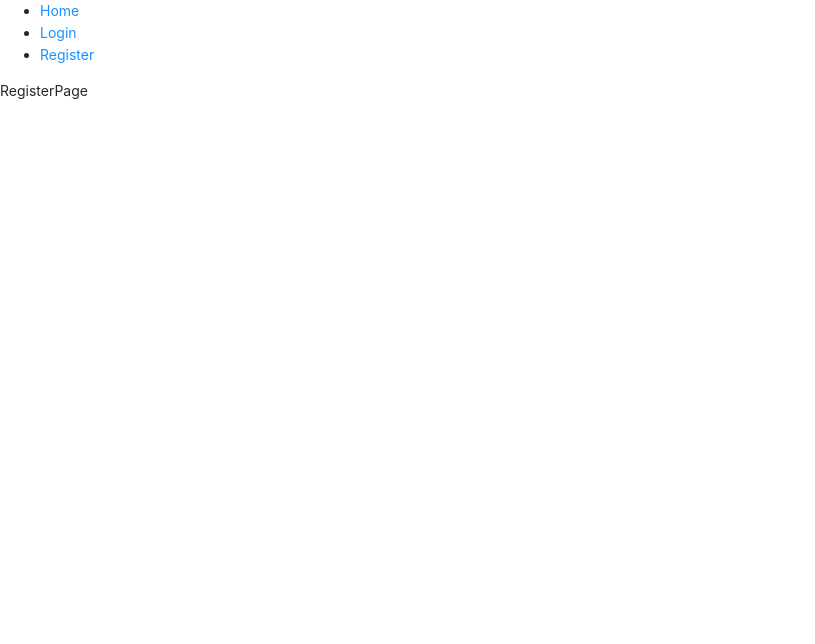
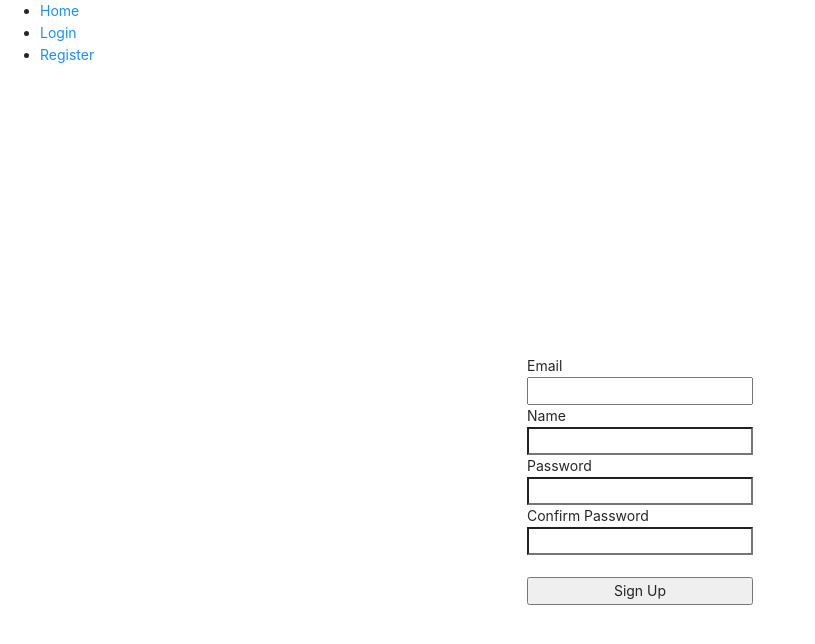
Before and after one commit to dembbuto/JA_boiler-plate, a React (Create React App) app in the folder client/: page /register in a window 1280 px wide. Shown: the top 644 px of the page, without its empty margins (0-815 px from the left). Built offline with nearby package versions, Linux system fonts and the light colour scheme.

Commit message:
회원가입 페이지

```diff
--- a/client/package.json
+++ b/client/package.json
@@ -45,5 +45,11 @@
       "last 1 firefox version",
       "last 1 safari version"
     ]
+  },
+  "devDependencies": {
+    "eslint": "^7.25.0",
+    "eslint-config-prettier": "^8.3.0",
+    "eslint-plugin-prettier": "^3.4.0",
+    "prettier": "^2.2.1"
   }
 }
--- a/client/src/_actions/types.js
+++ b/client/src/_actions/types.js
@@ -1 +1,2 @@
-export const LOGIN_USER = "login_user"
+export const LOGIN_USER = 'login_user';
+export const REGISTER_USER = 'register_user';
--- a/client/src/_actions/user_action.js
+++ b/client/src/_actions/user_action.js
@@ -1,14 +1,24 @@
-import axios from 'axios'
-import {
-  LOGIN_USER
-} from './types'
+import axios from 'axios';
+import { LOGIN_USER, REGISTER_USER } from './types';
 
 export function loginUser(dataTosubmit) {
-  const request = axios.post('/api/users/login', dataTosubmit)
-  .then(response => response.data)
+	const request = axios
+		.post('/api/users/login', dataTosubmit)
+		.then(response => response.data);
 
-  return {
-    type: LOGIN_USER,
-    payload: request
-  }
+	return {
+		type: LOGIN_USER,
+		payload: request,
+	};
 }
+
+export function registerUser(dataTosubmit) {
+	const request = axios
+		.post('/api/users/register', dataTosubmit)
+		.then(response => response.data);
+
+	return {
+		type: REGISTER_USER,
+		payload: request,
+	};
+}
--- a/client/src/_reducers/user_reducer.js
+++ b/client/src/_reducers/user_reducer.js
@@ -1,14 +1,14 @@
-import {
-  LOGIN_USER
-} from '../_actions/types'
+import { LOGIN_USER, REGISTER_USER } from '../_actions/types';
 
 export default function (state = {}, action) {
-  switch (action.type) {
-    case LOGIN_USER:
-      return {...state, loginSuccess: action.payload}
-      break;
+	switch (action.type) {
+		case LOGIN_USER:
+			return { ...state, loginSuccess: action.payload };
 
-    default:
-      return state
-  }
+		case REGISTER_USER:
+			return { ...state, register: action.payload };
+
+		default:
+			return state;
+	}
 }
--- a/client/src/components/views/RegisterPage/RegisterPage.js
+++ b/client/src/components/views/RegisterPage/RegisterPage.js
@@ -1,9 +1,76 @@
-import React from 'react'
+import React, { useState } from 'react'
+import { useDispatch } from 'react-redux'
+import { registerUser } from '../../../_actions/user_action'
 
-function RegisterPage() {
+function RegisterPage(props) {
+  const dispatch = useDispatch()
+
+  const [Email, setEmail] = useState('')
+  const [Password, setPassword] = useState('')
+  const [Name, setName] = useState('')
+  const [ConfirmPassword, setConfirmPassword] = useState('')
+
+  const onEmailHandler = (event) => {
+    setEmail(event.currentTarget.value)
+  }
+
+  const onNameHandler = (event) => {
+    setName(event.currentTarget.value)
+  }
+
+  const onPasswordHandler = (event) => {
+    setPassword(event.currentTarget.value)
+  }
+
+  const onConfirmPasswordHandler = (event) => {
+    setConfirmPassword(event.currentTarget.value)
+  }
+
+  const onSubmitHandler = (event) => {
+    event.preventDefault()
+
+    if(Password !== ConfirmPassword) {
+      return alert('비밀번호와 비밀번호 확인은 같아야 합니다.')
+    }
+
+    let body = {
+      email: Email,
+      password: Password,
+
+    }
+
+    dispatch(registerUser(body))
+      .then(response => {
+        if (response.payload.success) {
+          props.history.push('/login')
+        } else {
+          alert('Failed to sign up')
+        }
+      })
+
+  }
+
   return (
-    <div>
-      RegisterPage
+    <div style={{
+      display: 'flex', justifyContent: 'center', alignItems: 'center', width: '100%', height: '100vh'
+    }}>
+      <form style={{ display: 'flex', flexDirection: 'column'}}
+        onSubmit={onSubmitHandler}
+      >
+        <label>Email</label>
+        <input type="email" value={Email} onChange={onEmailHandler} />
+
+        <label>Name</label>
+        <input type="text" value={Name} onChange={onNameHandler} />
+
+        <label>Password</label>
+        <input type="password" value={Password} onChange={onPasswordHandler} />
+
+        <label>Confirm Password</label>
+        <input type="password" value={ConfirmPassword} onChange={onConfirmPasswordHandler} />
+        <br />
+        <button type="submit">Sign Up</button>
+      </form>
     </div>
   )
 }
```
Also changed, not shown: client/src/_reducers/index.js (+5 -5 lines), client/.eslintrc.js (added), 1 other file (tests, documents, lock files or other folders).
